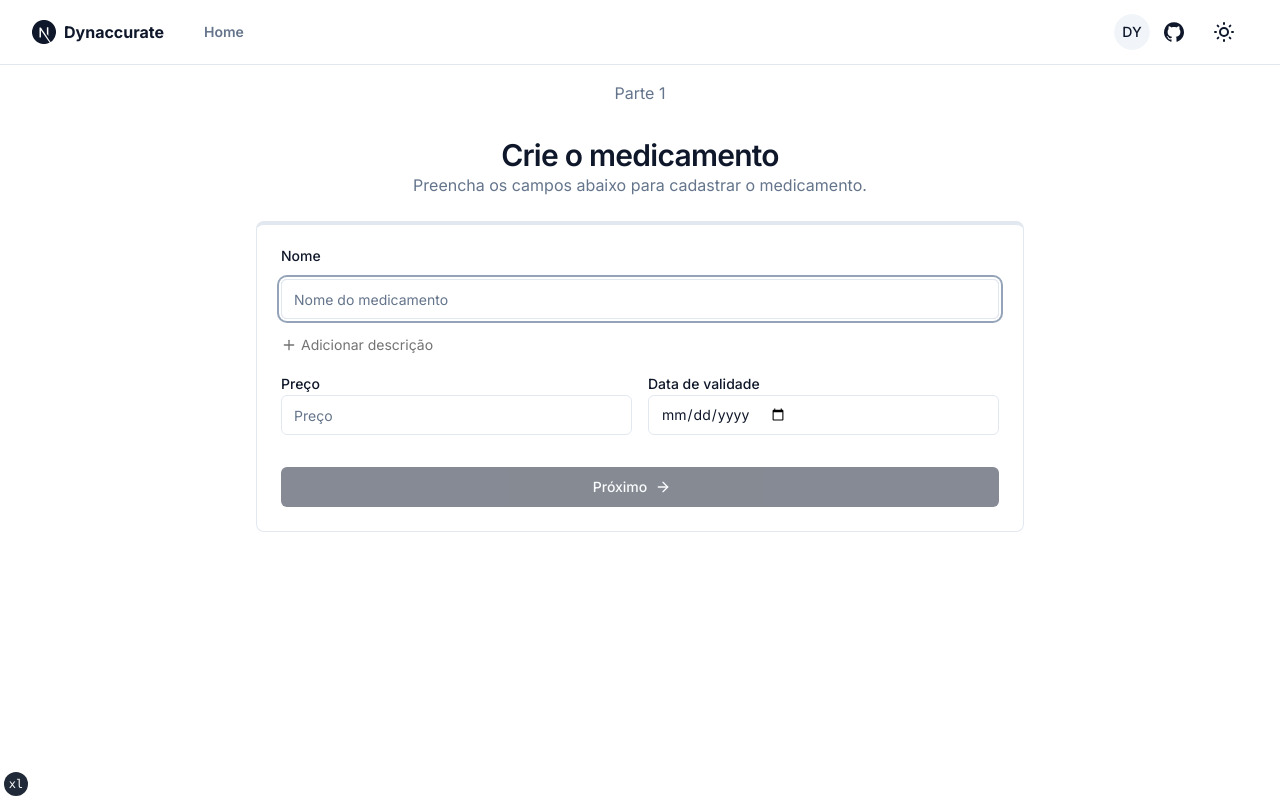
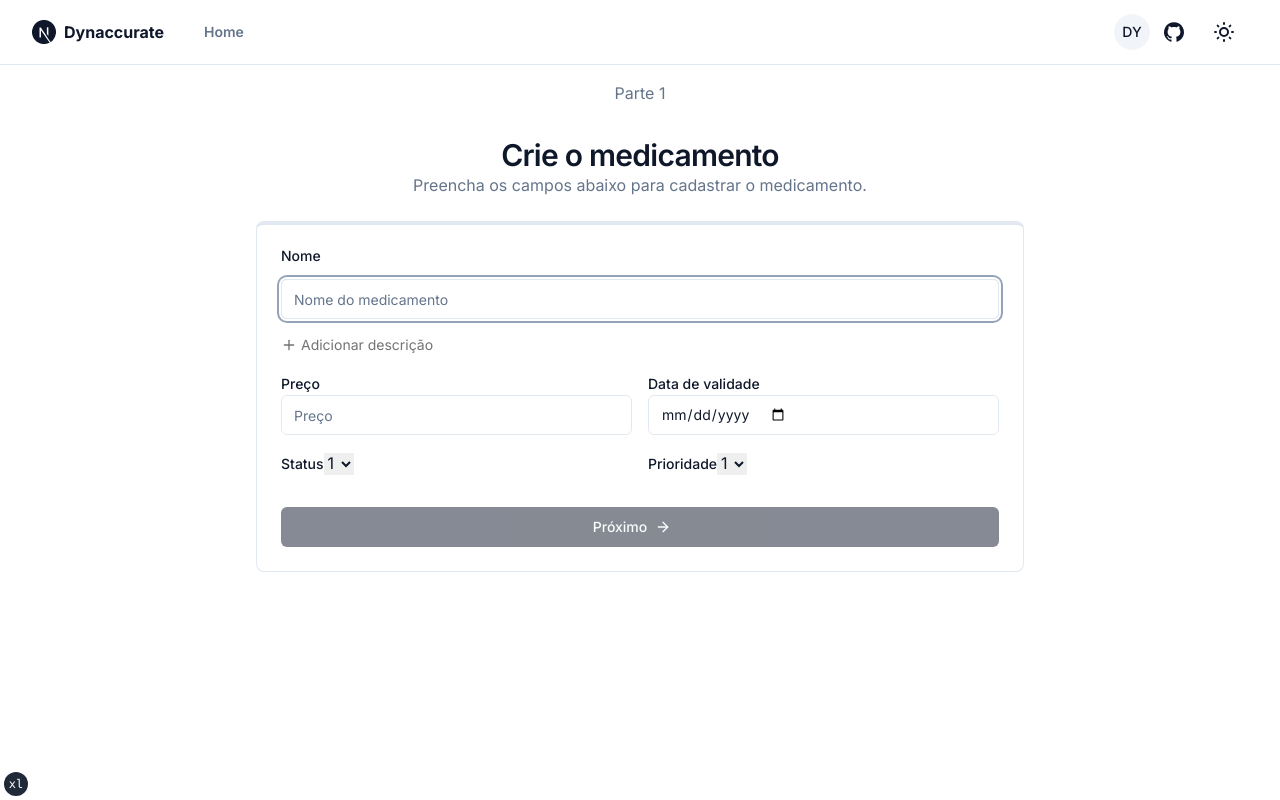
Before and after one commit to ocoiel/desafio-dynaccurate-frontend, a Next.js app: page /new in a window 1280 px wide. Built offline with nearby package versions, Linux system fonts and the light colour scheme.

Commit message:
feat(ui): add select component ui

```diff
--- a/app/new/page.tsx
+++ b/app/new/page.tsx
@@ -168,12 +168,26 @@ export default function CreateMedicament() {
                   <AlertInput>{errors?.expiration_date?.message}</AlertInput>
                 </div>
               </div>
+              <div className="flex w-full flex-row justify-around gap-x-4">
+                <div className="w-full">
+                  <Label>Status</Label>
+                  <select>
+                    <option value="1">1</option>
+                    <option value="2">2</option>
+                    <option value="3">3</option>
+                  </select>
+                </div>
+
+                <div className="w-full">
+                  <Label>Prioridade</Label>
+                  <select>
+                    <option value="1">1</option>
+                    <option value="2">2</option>
+                    <option value="3">3</option>
+                  </select>
+                </div>
+              </div>
             </div>
-            {/* <input
-              type="submit"
-              title="koeeee"
-              disabled={isSubmitting || !isValid}
-            /> */}
             <Button
               type="submit"
               className="mt-8 gap-2"
```
